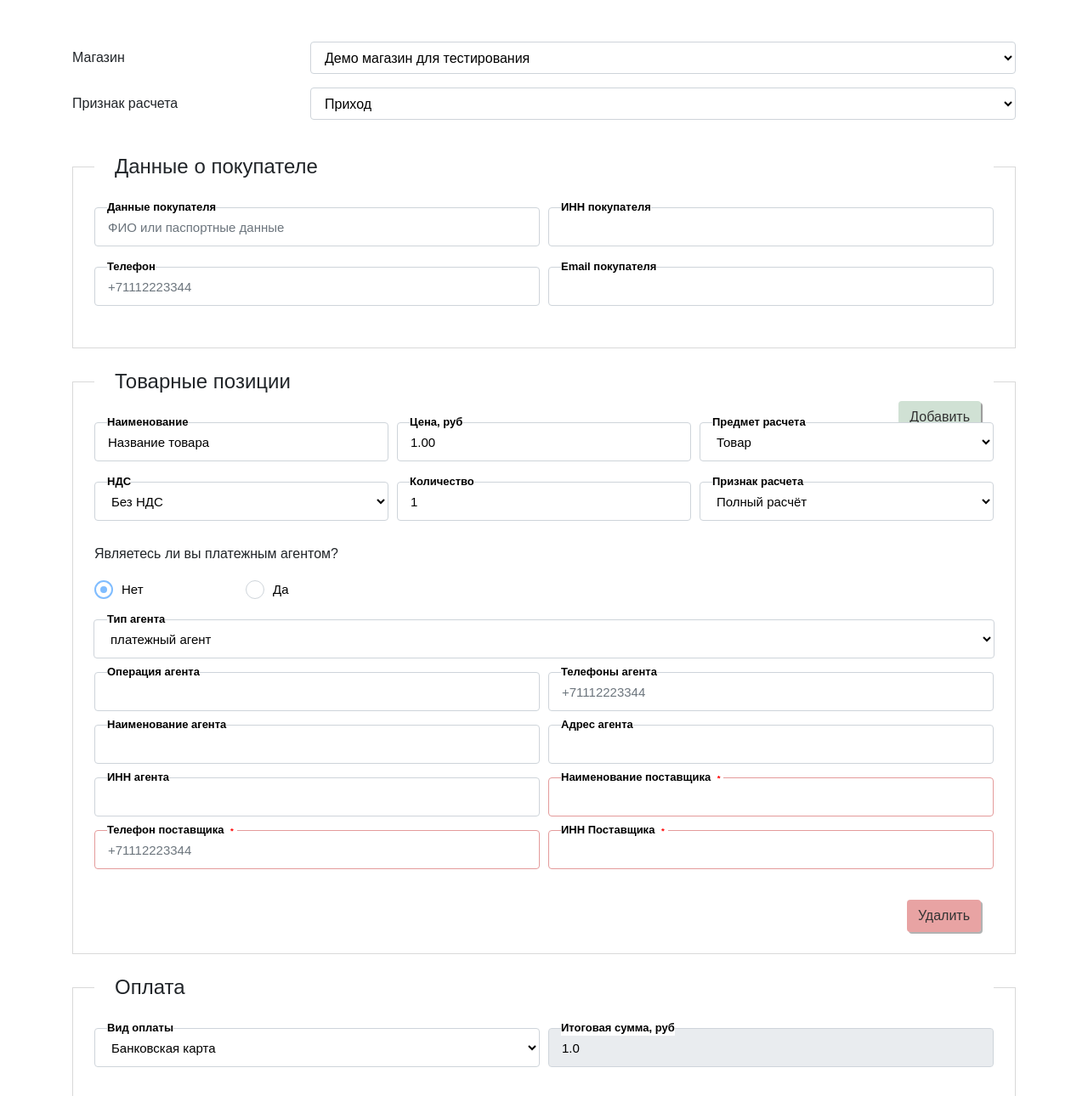
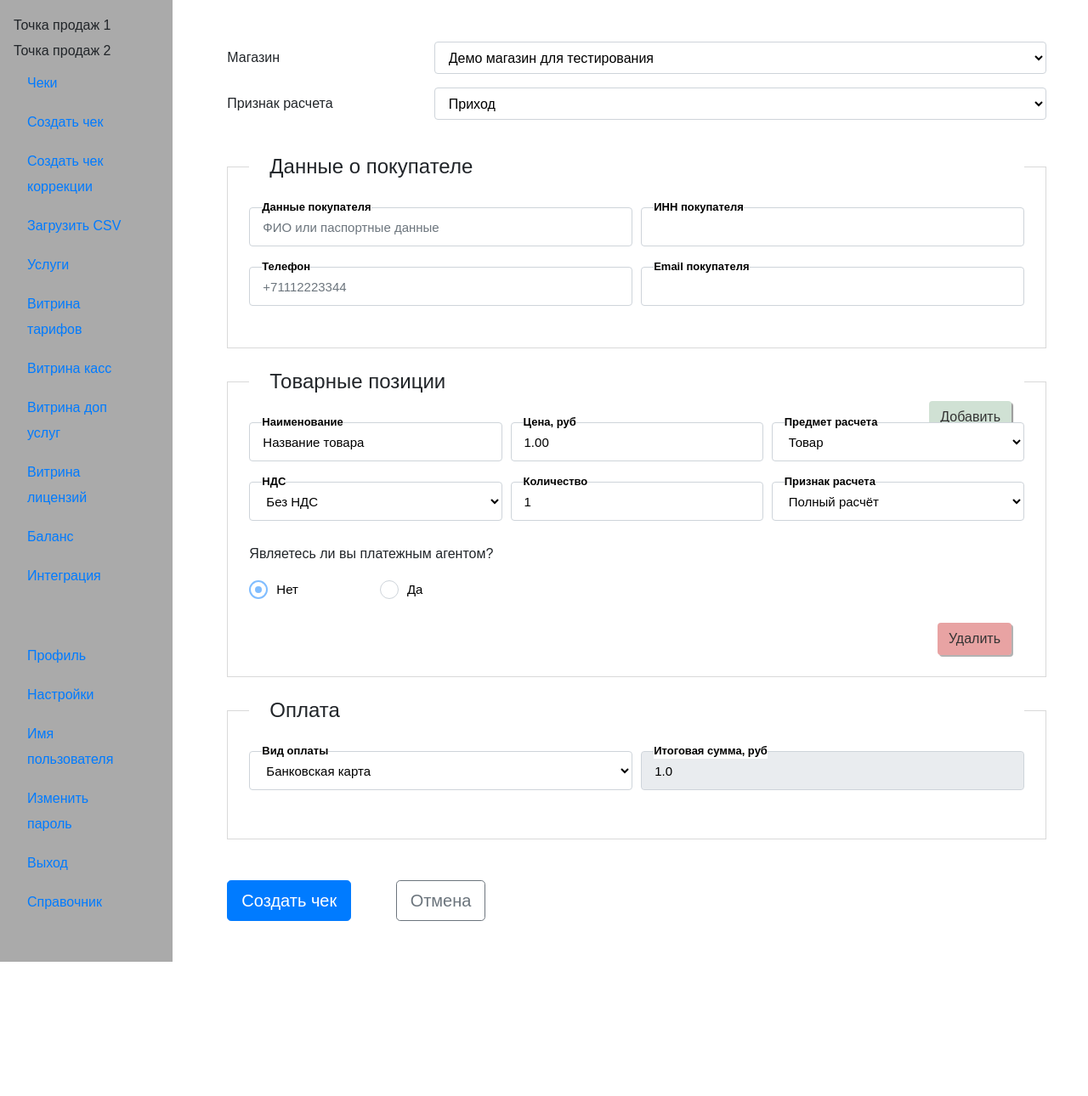
Before and after one commit to ANSNEKIT/ecom_new_lk, a website: page source/index.html in a window 1280 px wide. Shown: the part 77-1367 px from the top of the page at 85% size. After the commit the page ends 1209 px from the top, so only its background shows below. Drawn offline with nearby package versions, Linux system fonts and the light colour scheme.

Commit message:
Сделаны первые наброски меню

```diff
--- a/source/index.html
+++ b/source/index.html
@@ -12,7 +12,64 @@
 </head>
 <body>
 
-<main class="container">
+<!--При закрытии добавить класс d-none-->
+<div class="row">
+  <aside class="col-md-3 col-lg-2 menu menu--active" id="menu">
+    <div class="logo px-3"></div>
+    <nav class="px-3">
+      <ul class="nav flex-column mb-5">
+        <li class="nav-item"><a class="nav-link" href="#">Главная</a></li>
+        <li class="nav-item"><a class="nav-link" href="#">Организация</a>
+          <ul class="nav flex-column">
+            <li><a>Точка продаж 1</a></li>
+            <li><a>Точка продаж 2</a></li>
+          </ul>
+        </li>
+        <li class="nav-item"><a class="nav-link" href="#">Чеки</a>
+          <ul class="nav flex-column">
+            <li class="nav-item"><a href="#" class="nav-link">Создать чек</a></li>
+            <li class="nav-item"><a href="#" class="nav-link">Создать чек коррекции</a></li>
+            <li class="nav-item"><a href="#" class="nav-link">Загрузить CSV</a></li>
+          </ul>
+        </li>
+        <li class="nav-item"><a class="nav-link" href="#">Услуги</a>
+          <ul class="nav flex-column">
+            <li class="nav-item"><a href="#" class="nav-link">Витрина тарифов</a></li>
+            <li class="nav-item"><a href="#" class="nav-link">Витрина касс</a></li>
+            <li class="nav-item"><a href="#" class="nav-link">Витрина доп услуг</a></li>
+            <li class="nav-item"><a href="#" class="nav-link">Витрина лицензий</a></li>
+            <li class="nav-item"><a href="#" class="nav-link">Баланс</a></li>
+          </ul>
+        </li>
+        <li class="nav-item"><a class="nav-link" href="#">Интеграция</a></li>
+        <!--<li class="nav-item"><a class="nav-link" href="#">Ссылки на оплату</a>
+          <ul class="nav flex-column">
+            <li class="nav-item"><a href="#" class="nav-link">История</a></li>
+            <li class="nav-item"><a href="#" class="nav-link">Ссылка на оплату</a></li>
+          </ul>
+        </li>-->
+      </ul>
+
+
+      <ul class="nav flex-column">
+        <li class="nav-item"><a class="nav-link" href="#">Профиль</a>
+
+        </li>
+        <li class="nav-item"><a class="nav-link" href="#">Настройки</a>
+          <ul class="nav flex-column">
+            <li><a class="nav-link" href="#">Имя пользователя</a></li>
+            <li><a class="nav-link" href="#">Изменить пароль</a></li>
+            <li><a class="nav-link" href="#">Выход</a></li>
+          </ul>
+        </li>
+        <li class="nav-item"><a class="nav-link" href="#">Справочник</a></li>
+      </ul>
+    </nav>
+  </aside>
+
+<!--При закрытии меню удалять классы col-md-9 col-lg-10 mainContent
+и добавить content-->
+  <main class="col-md-9 col-lg-10 mainContent">
     <h2 class="page-header text-center pt-4 pb-5">Сформировать чек</h2>
     <form action="GET" method="get" class="mt-3 addCheckForm">
       <fieldset class="FormGroup1 mb-4">
@@ -180,7 +237,7 @@
 
           </div>
 
-        <fieldset class="form-group agentGoods" >
+          <fieldset class="form-group agentGoods visuallyHidden">
             <!--d-none  disabled visuallyHidden-->
             <div class="form-row mb-3 pr-1 pl-1 inp-group">
               <select class="form-control inp-form" id="items_0_agentType" name="items[0].agentType">
@@ -296,6 +353,7 @@
 
     </form>
   </main>
+</div>
 
 <script src="https://code.jquery.com/jquery-3.4.1.min.js"></script>
 <script type="text/javascript" src="js/bootstrap.js"></script>
--- a/source/sass/_variables.scss
+++ b/source/sass/_variables.scss
@@ -18,3 +18,6 @@ $btn-shadow-add: #0b2e13;
 $black: black;
 $white: white;
 $gray333: #333;
+
+// Цвета фонов
+$bg-menu: #aaa;
--- a/source/sass/blocks/check-form.scss
+++ b/source/sass/blocks/check-form.scss
@@ -1,5 +1,13 @@
 @import "../variables";
+@import "menu";
 
+.mainContent {
+  padding: 0 4rem;
+
+  @media (max-width: 992px) {
+    padding: 0 3rem;
+  }
+}
 .page-header {
 
 }
--- /dev/null
+++ b/source/sass/blocks/menu.scss
@@ -0,0 +1,10 @@
+@import "../variables";
+
+.menu {
+
+  background-color: $bg-menu;
+
+  &--active {
+
+  }
+}
```
Also changed, not shown: source/css/style.css, source/css/style.min.css. Lines whose indentation alone changed are shown as unchanged.
